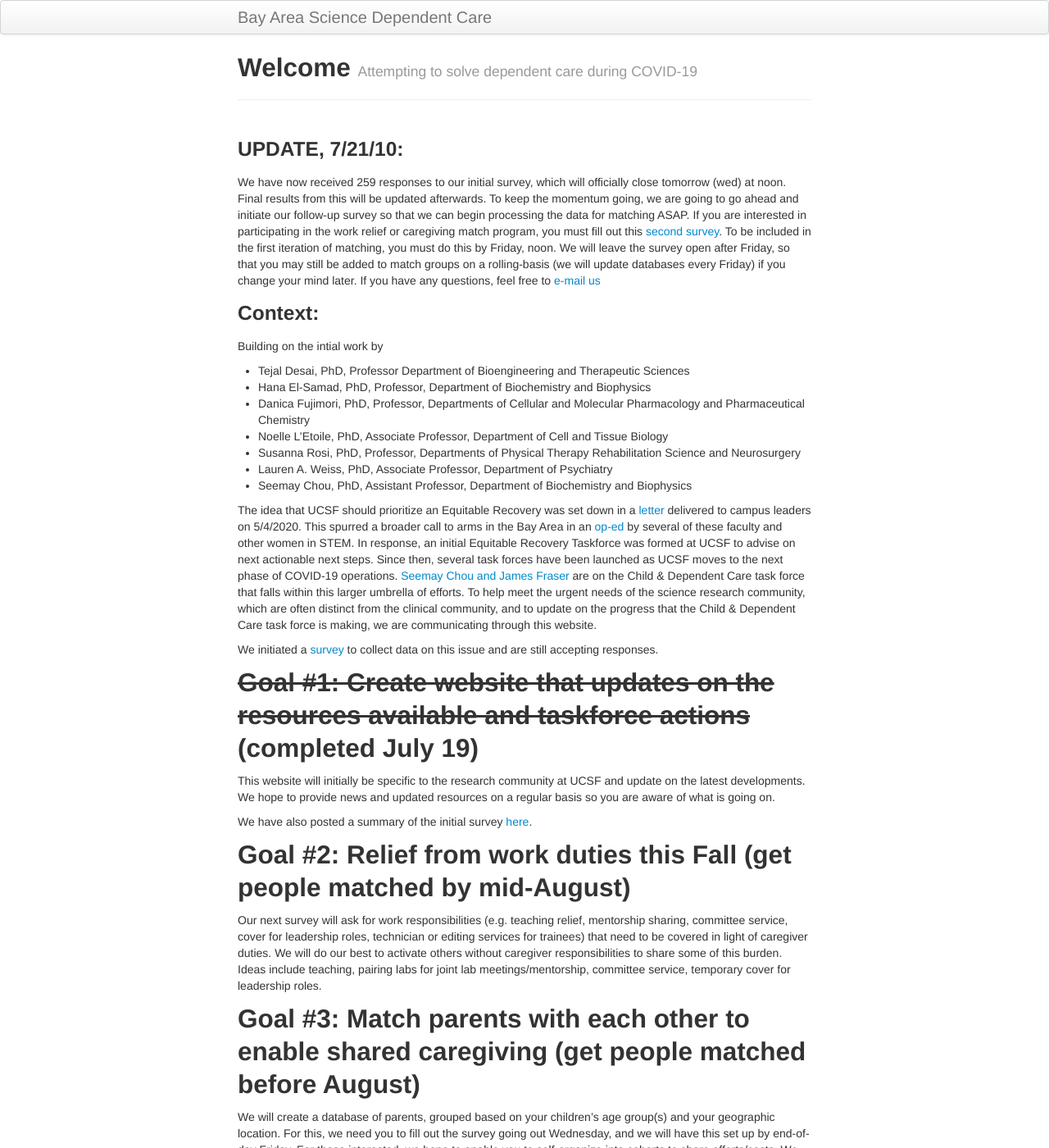
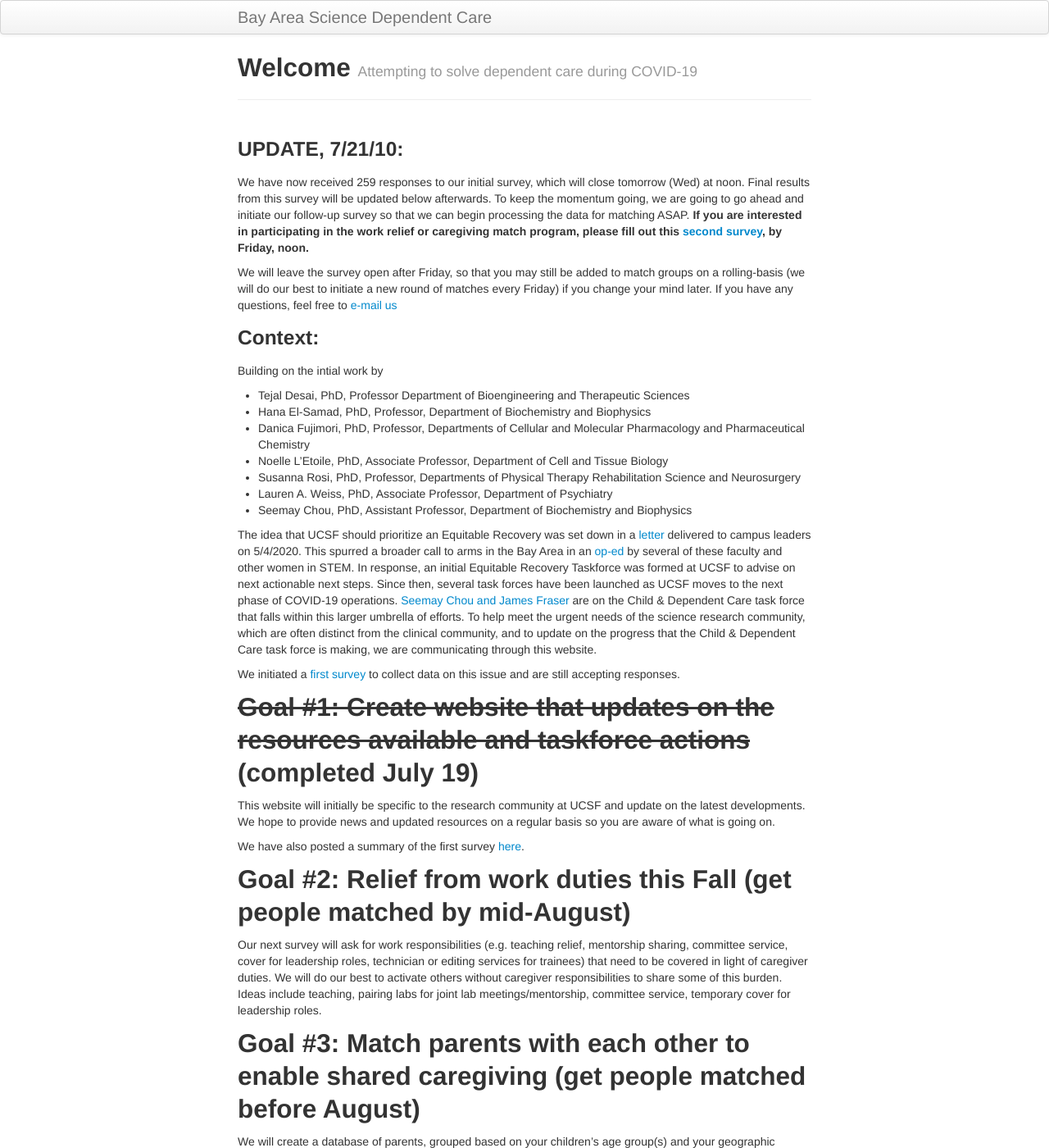
Before and after one commit to fraserlab/sci-dependentcare, a Jekyll site: the page built from index.md, in a window 1280 px wide and 1400 px high. Shown: the whole window at 82% size. Built offline with Jekyll 4.4.1, drawn with Linux system fonts in a browser that asks for light colours.

Commit message:
remove bossyness

```diff
--- a/index.md
+++ b/index.md
@@ -6,7 +6,9 @@ description: Welcome page
 ---
 ### UPDATE, 7/21/10:
 
-We have now received 259 responses to our initial survey, which will officially close tomorrow (wed) at noon. Final results from this will be updated afterwards. To keep the momentum going, we are going to go ahead and initiate our follow-up survey so that we can begin processing the data for matching ASAP. If you are interested in participating in the work relief or caregiving match program, you must fill out this [second survey](https://forms.gle/gCdjk1NbAFBimJkbA). To be included in the first iteration of matching, you must do this by Friday, noon. We will leave the survey open after Friday, so that you may still be added to match groups on a rolling-basis (we will update databases every Friday) if you change your mind later. If you have any questions, feel free to [e-mail us](mailto:seemayandjames@gmail.com)
+We have now received 259 responses to our initial survey, which will close tomorrow (Wed) at noon. Final results from this survey will be updated below afterwards. To keep the momentum going, we are going to go ahead and initiate our follow-up survey so that we can begin processing the data for matching ASAP. **If you are interested in participating in the work relief or caregiving match program, please fill out this [second survey](https://forms.gle/gCdjk1NbAFBimJkbA), by Friday, noon.**
+
+We will leave the survey open after Friday, so that you may still be added to match groups on a rolling-basis (we will do our best to initiate a new round of matches every Friday) if you change your mind later. If you have any questions, feel free to [e-mail us](mailto:seemayandjames@gmail.com)
 
 ### Context:
 Building on the intial work by
@@ -21,13 +23,13 @@ Building on the intial work by
 
 The idea that UCSF should prioritize an Equitable Recovery was set down in a [letter](https://docs.google.com/document/d/1hyuL_n6lnId7bi0sOwUi0FYE5cyNfYE41ohybmYY6XQ/edit) delivered to campus leaders on 5/4/2020. This spurred a broader call to arms in the Bay Area in an [op-ed](https://www.sfchronicle.com/opinion/openforum/article/Enabling-economic-and-equitable-recovery-in-the-15293604.php) by several of these faculty and other women in STEM. In response, an initial Equitable Recovery Taskforce was formed at UCSF to advise on next actionable next steps. Since then, several task forces have been launched as UCSF moves to the next phase of COVID-19 operations. [Seemay Chou and James Fraser](mailto:seemayandjames@fraserlab.com) are on the Child & Dependent Care task force that falls within this larger umbrella of efforts. To  help meet the urgent needs of the science research community, which are often distinct from the clinical community, and to update on the progress that the Child & Dependent Care task force is making, we are communicating through this website.
 
-We initiated a [survey](https://docs.google.com/forms/d/e/1FAIpQLSeZ63IWCKnT_Wydq5tWcjA5qQVQ4DM9Z1pDhjgFRDm2j1QznA/viewform) to collect data on this issue and are still accepting responses.
+We initiated a [first survey](https://docs.google.com/forms/d/e/1FAIpQLSeZ63IWCKnT_Wydq5tWcjA5qQVQ4DM9Z1pDhjgFRDm2j1QznA/viewform) to collect data on this issue and are still accepting responses.
 
 ## ~~Goal #1: Create website that updates on the resources available and taskforce actions~~ (completed July 19)
 
 This website will initially be specific to the research community at UCSF and update on the latest developments. We hope to provide news and updated resources on a regular basis so you are aware of what is going on.
 
-We have also posted a summary of the initial survey [here](/pages/survey.html).
+We have also posted a summary of the first survey [here](/pages/survey.html).
 
 ## Goal #2: Relief from work duties this Fall (get people matched by mid-August)
 
```
